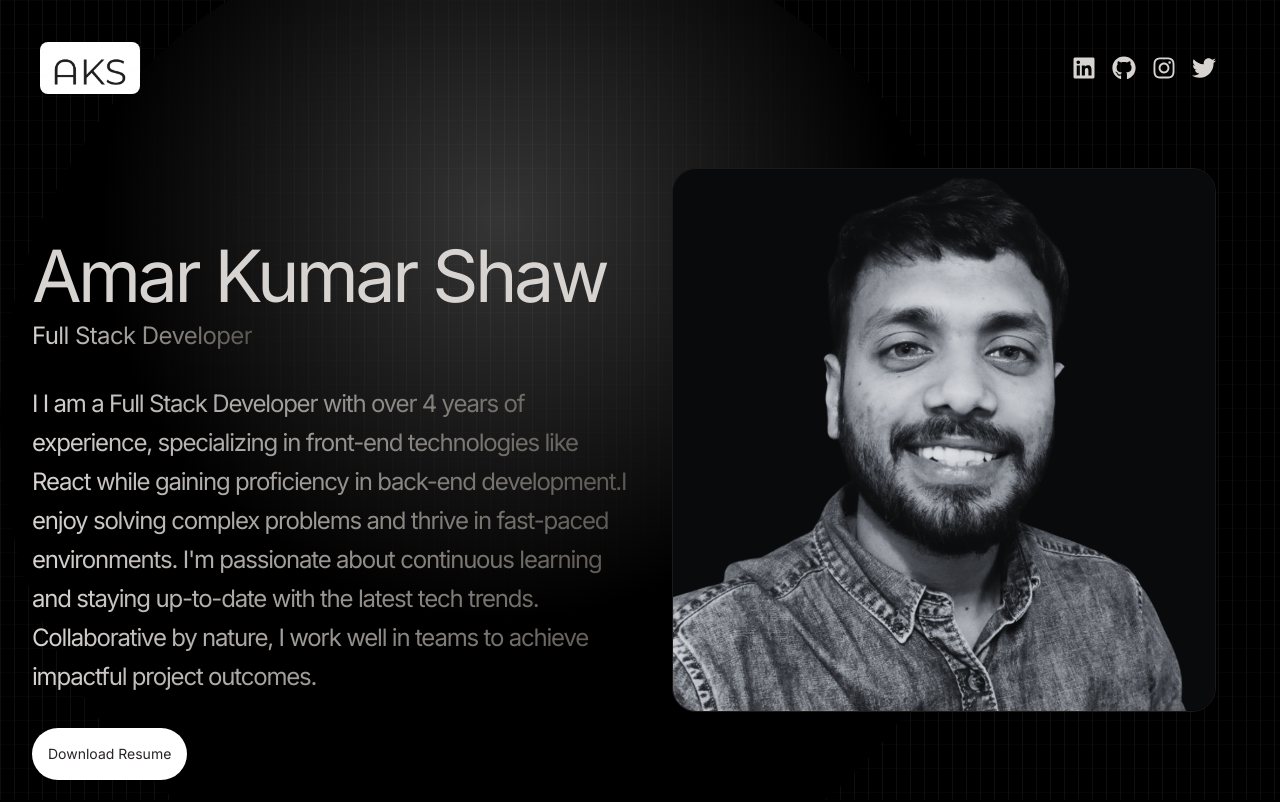
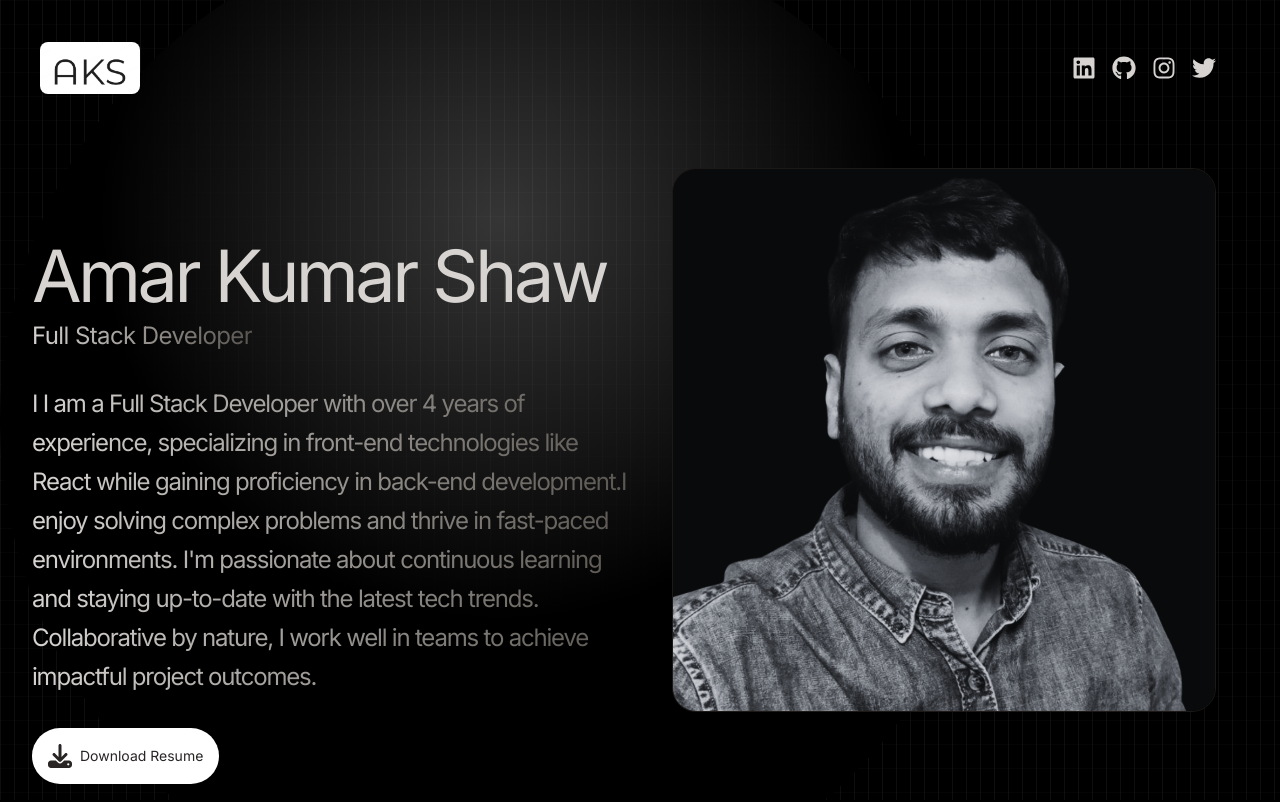
Before and after one commit to lokesh1987-hack/portfolio, a React (Vite) app: page / in a window 1280 px wide. Shown: the top 802 px of the page. Built offline with nearby package versions, Linux system fonts and the light colour scheme.

Commit message:
Download Resume Animation Added

```diff
--- a/src/App.jsx
+++ b/src/App.jsx
@@ -14,7 +14,6 @@ const App = () => {
       </div>
       <div className="absolute left-0 right-0 top-[-10%] h-[1000px] w-[1000px] rounded-full bg-[radial-gradient(circle_400px_at_50%_300px,#fbfbfb36,#000)]"></div></div>
 
-
           </div>
           <div className="container mx-auto px-8">
         {/* <Navbar /> */}
--- a/src/components/Hero.jsx
+++ b/src/components/Hero.jsx
@@ -1,7 +1,7 @@
 import profilePic from "../assets/amr_kmr_shw.png"
 import { HERO_CONTENT } from "../constants";
 import {motion} from  "framer-motion"
-
+import { FaDownload } from "react-icons/fa6";
 const containerVariants = {
     hidden:{opacity:0,x:-100},
     visible:{
@@ -76,10 +76,13 @@ const Hero = () =>{
                             href="/resume.pdf"
                             target="_blank"
                             rel="noopener noreffer"
+                            whileHover={{ scale: 1.2 }}
                             download
-                            className="bg-white  rounded-full p-4 text-sm text-stone-800 mb-10"
+                            className="bg-white hover:bg-black hover:border border-white hover:text-white rounded-full p-4 text-sm text-stone-800 mb-10"
                             >
-                                Download Resume
+                               <div className="flex items-center">
+                               <FaDownload className="w-6 h-6 mr-2" /> <p className="text-ld">Download Resume</p>
+                               </div>
                         </motion.a>
                         </div>
                 </motion.div>
```
